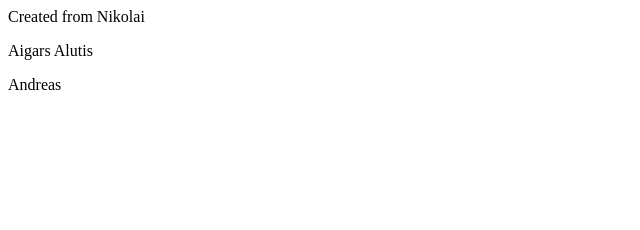
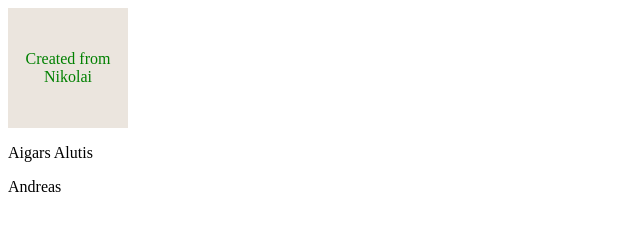
Before and after one commit to Altiuss/TestProjectAigars, a plain HTML site: page index.html in a window 1280 px wide. Shown: the whole page, without its empty margins (0-640 px from the left). Drawn offline with Linux system fonts and the light colour scheme.

Commit message:
nikolai style added

```diff
--- a/index.html
+++ b/index.html
@@ -4,6 +4,7 @@
     <meta charset="UTF-8" />
     <meta http-equiv="X-UA-Compatible" content="IE=edge" />
     <meta name="viewport" content="width=device-width, initial-scale=1.0" />
+    <link rel="stylesheet" href="style.css">
     <title>Document</title>
   </head>
   <body>
--- /dev/null
+++ b/style.css
@@ -0,0 +1,9 @@
+.header {
+  color: green;
+  background-color: rgb(235, 229, 222);
+  width: 120px;
+  height: 120px;
+  display: grid;
+  text-align: center;
+  align-items: center;
+}
```
